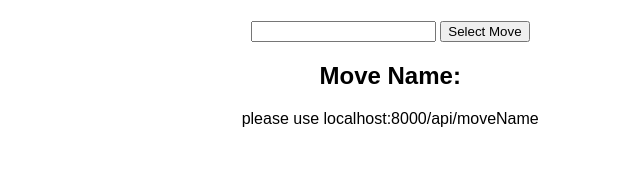
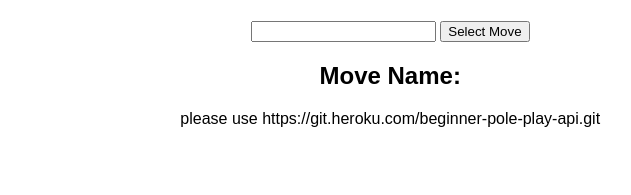
Before and after one commit to Sherelle-S/Pole-play-api, a website: page index.html in a window 1280 px wide. Shown: the part 217-412 px from the top of the page, 471-1102 px from the left. Drawn offline with Linux system fonts and the light colour scheme; a web font is replaced by a local one.

Commit message:
changed port name to url in html

```diff
--- a/index.html
+++ b/index.html
@@ -19,7 +19,8 @@
     <input type="text">
     <button>Select Move</button>
     <h2>Move Name:</h2>
-    <p> please use localhost:8000/api/moveName</p>
+    <p> please use https://git.heroku.com/beginner-pole-play-api.git
+    </p>
     <script src="js/main.js"></script>
 </section>
 </section>
```
